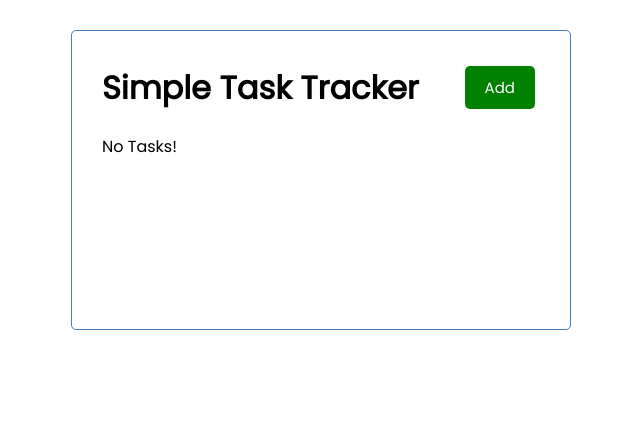
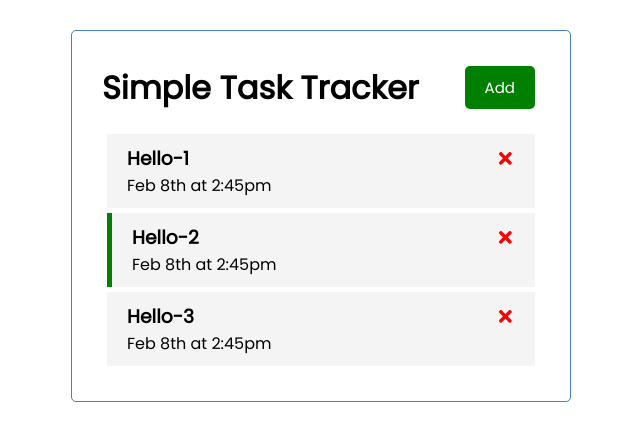
Before and after one commit to blackbird71SR/Simple-Task-Tracker, a React (Create React App) app: page / in a window 1280 px wide. Shown: the top 440 px of the page, without its empty margins (319-959 px from the left). Built offline with nearby package versions, Linux system fonts and the light colour scheme; data requests are answered from the project's data file.

Commit message:
Fetch tasks from backend and display in list

```diff
--- a/src/App.js
+++ b/src/App.js
@@ -1,4 +1,4 @@
-import { useState } from 'react';
+import { useState, useEffect } from 'react';
 
 import Header from './components/Header';
 import Tasks from './components/Tasks';
@@ -7,6 +7,21 @@
 function App() {
   const [showAddTask, setShowAddTask] = useState(false);
   const [tasks, setTasks] = useState([]);
+
+  useEffect(() => {
+    const getTasks = async () => {
+      const tasksFromServer = await fetchTasks();
+      setTasks(tasksFromServer);
+    };
+    getTasks();
+  }, []);
+
+  //Fetch Tasks
+  const fetchTasks = async () => {
+    const res = await fetch('http://localhost:5000/tasks');
+    const data = await res.json();
+    return data;
+  };
 
   //Add task
   const addTask = (task) => {
```
